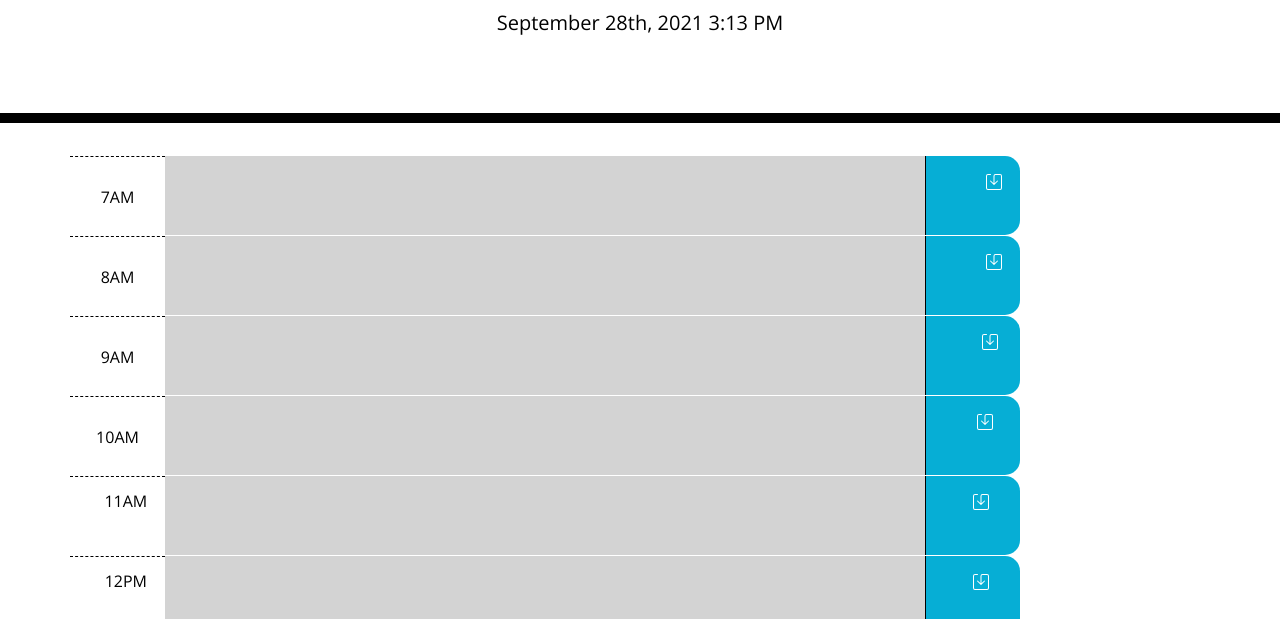
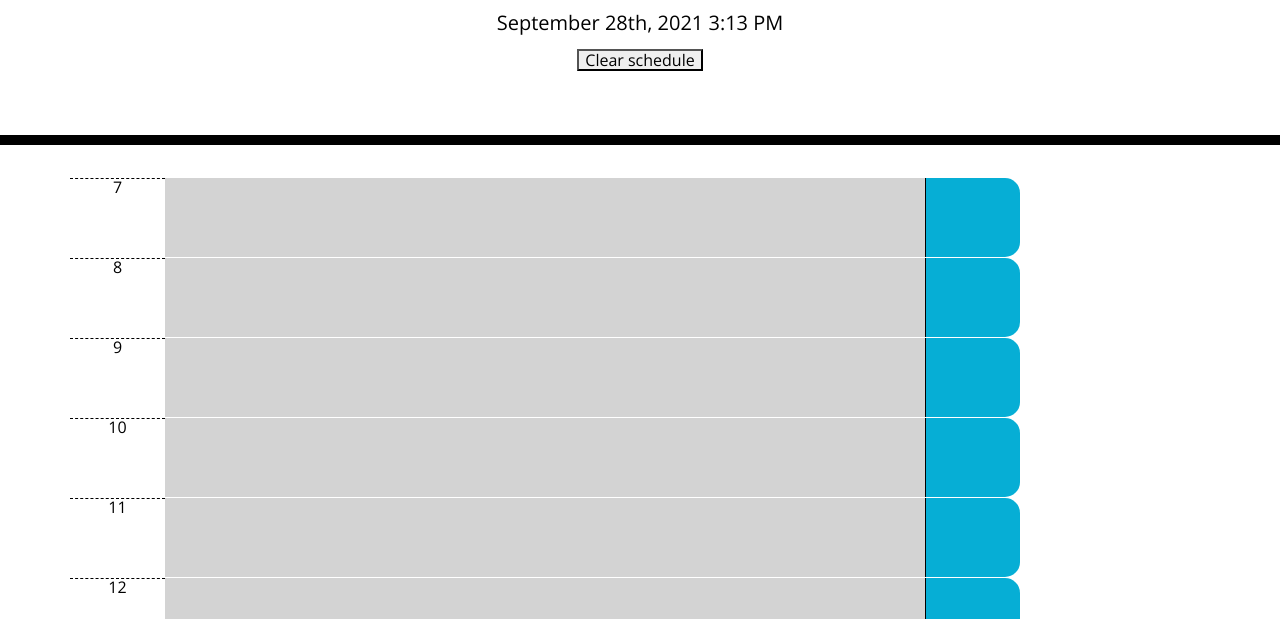
Before and after one commit to CChampness/WorkdayCalendar, a plain HTML site: page index.html in a window 1280 px wide. Shown: the part 181-800 px from the top of the page. Drawn offline with nearby package versions, Linux system fonts and the light colour scheme.

Commit message:
generating html dynamically for all rows and cols

```diff
--- a/Assets/css/style.css
+++ b/Assets/css/style.css
@@ -4,13 +4,17 @@ body {
   line-height: 1;
 }
 
+/* button {
+  border: 2px solid black;
+} */
+
 textarea {
-
   position: relative;
   top: 0;
   left: 0;
-  margin-top: -10px;
-  margin-left: -75px;
+  margin-top: 5px;
+  /* margin-top: -10px;
+  margin-left: -75px; */
   background: transparent;
   border: none;
   resize: none;
@@ -85,6 +89,5 @@ input {
 .savebtn:hover {
   border: 1px solid black;
   background-color: #b5d4db;
-  /* font-size: 20px; */
   transition: all 0.3s ease-in-out;
 }
--- a/Assets/js/script.js
+++ b/Assets/js/script.js
@@ -1,10 +1,11 @@
 var managedHours = [[7,""],[8,""],[9,""],[10,""],[11,""],[12,""],[1,""],[2,""],[3,""],[4,""],[5,""],[6,""]];
-console.log(managedHours);
+// console.log(managedHours);
 const numHours = managedHours.length;
 var dateTime = $('#currentDay');
+var eventList = "eventList";
 
 function updateTimeBlocks(currentHour) {
-  console.log("updateTimeBlocks " + currentHour);
+  // console.log("updateTimeBlocks " + currentHour);
   // Get the position of the current hour in the array
   for(var pos=0; managedHours[pos][0] != currentHour; pos++);
   for(var i=0; i<numHours; i++) {
@@ -29,12 +30,12 @@ function updateTimeBlocks(currentHour) {
 }
 
 function getStoredEvents() {
-  var trialList = JSON.parse(localStorage.getItem("eventList"));
+  var trialList = JSON.parse(localStorage.getItem(eventList));
     if (trialList) {
     // If trialList is NOT null, we want to collect everything in it.
     managedHours = trialList;
   }
-  console.log(managedHours);
+  // console.log(managedHours);
   // Display all of the saved events in the schedule
   for(var i=0; i<numHours; i++) {
     $("#input"+managedHours[i][0]).val(managedHours[i][1]);
@@ -45,18 +46,18 @@ function minuteCounter() {
   var currentTime;
   var lastHour =
   currentTime = moment().format("MMMM Do, YYYY h:mm A");
-  console.log(currentTime);
+  // console.log(currentTime);
   dateTime.text(currentTime);
 
   currentHour = moment().format("hh");
   var lastHour = currentHour;
-  console.log("lastHour:" + lastHour+", currentHour:" +currentHour);
+  // console.log("lastHour:" + lastHour+", currentHour:" +currentHour);
 
   // Use the setInterval() to go off every minute
   var timeInterval = setInterval(function() {
 
     currentTime = moment().format("MMMM Do, YYYY h:mm A");
-    console.log(currentTime);
+    // console.log(currentTime);
 
     // Set the time display in the header
     dateTime.text(currentTime);
@@ -68,49 +69,85 @@ function minuteCounter() {
     currentHour = moment().format("hh");
     console.log("lastHour:" + lastHour+", currentHour:" +currentHour);
   }, 60000);  // 1 minute
-  }
+}
+
+////////// this is what we want each row to be
+//   <div class="row time-block">
+//   <div class="col col-1 hour">
+//     6PM
+//   </div>
+//   <div id="6" class="col col-8 description future">
+//     <textarea id="input6" rows=4 cols=50></textarea>
+//   </div>
+//   <div onclick="saveEvent(6)" class="col col-1 savebtn">
+//     <svg xmlns="http://www.w3.org/2000/svg" width="16" height="16" fill="currentColor" class="bi bi-save" viewBox="0 0 16 16">
+//     <path d="M2 1a1 1 0 0 0-1 1v12a1 1 0 0 0 1 1h12a1 1 0 0 0 1-1V2a1 1 0 0 0-1-1H9.5a1 1 0 0 0-1 1v7.293l2.646-2.647a.5.5 0 0 1 .708.708l-3.5 3.5a.5.5 0 0 1-.708 0l-3.5-3.5a.5.5 0 1 1 .708-.708L7.5 9.293V2a2 2 0 0 1 2-2H14a2 2 0 0 1 2 2v12a2 2 0 0 1-2 2H2a2 2 0 0 1-2-2V2a2 2 0 0 1 2-2h2.5a.5.5 0 0 1 0 1H2z"/>
+//     </svg>
+//   </div>
+// </div>
 
   function setupRows(numHours){
     var containerEl = $('.container');
     for (var i=0; i<numHours; i++){
-      var t = $(document.createElement('div'))
-      var rowEl = containerEl.append("<div class='row time-block'>newrow</div>").children();
+      // Get to the right index for this hour
+      // console.log("managedHours: " +managedHours);
+      // for(var ndx=0; managedHours[ndx][0] != i; ndx++);
+      var rowEl = $(document.createElement("div"));
+      rowEl.addClass("row time-block");
+      containerEl.append(rowEl);
+
+      var hourEl = $(document.createElement("div"));
+      hourEl.addClass("col col-1 hour");
+      hourEl.text(managedHours[i][0]);
+      rowEl.append(hourEl);
+
+      var eventEl = $(document.createElement("div"));
+      eventEl.attr("id", managedHours[i][0]);
+      eventEl.addClass("col col-8 description future");
+      var textEl = $(document.createElement("textarea"));
+      textEl.attr("id","input"+managedHours[i][0]);
+      textEl.attr("rows","4");
+      textEl.attr("cols","50");
+      eventEl.append(textEl);
+      rowEl.append(eventEl);
+
+      var saveEl = $(document.createElement("div"));
+      saveEl.attr("onclick", "saveEvent("+managedHours[i][0]+")");
+      saveEl.addClass("col col-1 savebtn");
+
+      var svgEl = $(document.createElement("svg"));
+      svgEl.attr("xmlns","http://www.w3.org/2000/svg");
+      svgEl.attr("width","16");
+      svgEl.attr("height","16");
+      svgEl.attr("fill","currentColor");
+      svgEl.addClass("bi bi-save");
+      svgEl.attr("viewBox","0 0 16 16");
+      // Need path
+      saveEl.append(svgEl);
+      rowEl.append(saveEl);
+
       console.log(rowEl);
-      // rowEl.append(t);
-      let hourEl = rowEl.append("<div>hour</div>");
-      console.log(hourEl);
-      console.log(rowEl);
-      // let eventEl = rowEl.appendChild("<div>event</div>");
-      // let saveBtnEl = rowEl.appendChild("<div>save</div>");
-
-      // var rowEl = containerEl.append("<div class='row time-block'>newrow</div>");
-      // var hourEl = rowEl.append("<div class='col col-2 hour'></div>");
-      // var eventEl = rowEl.append("<div class='col col-7 description present'>event</div>");
-      // var saveBtnEl = rowEl.append("<div class='col col-1 savebtn'>save</div>");
-
-      // var rowEl = containerEl.add("div");
-      // rowEl.addClass(["row", "time-block"]);
-      // var hourEl = rowEl.add("div");
-      // hourEl.addClass(["col", "col-2", "hour"]);
-      // var eventEl = rowEl.add("div");
-      // hourEl.addClass(["col", "col-7", "description", "present"]);
-      // var saveBtnEl = rowEl.add("div");
-      // saveBtnEl.addClass(["col", "col-1", "saveBtn"]);
       console.log("setupRows:"+i);
     }
   }
 
-  function saveEvent(hour) {
-    console.log("saveEvent " + $("#" + hour).val());
-    var text = $("#input"+hour).val();
-    console.log("text: " + text);
-    // Find index of the hour
-    for(var pos=0; managedHours[pos][0] != hour; pos++);
-    managedHours[pos][1] = text;
-    localStorage.setItem("eventList", JSON.stringify(managedHours));
+  function clearSched() {
+    localStorage.removeItem(eventList);
+    $("textarea").val("");
   }
 
+  function saveEvent(hour) {
+    // console.log("saveEvent " + $("#" + hour).val());
+    var text = $("#input"+hour).val();
+    // console.log("text: " + text);
+    // Find index of the hour
+    for(var ndx=0; managedHours[ndx][0] != hour; ndx++);
+    managedHours[ndx][1] = text;
+    localStorage.setItem(eventList, JSON.stringify(managedHours));
+   }
+
   var currentHour = moment().format("hh");
+  setupRows(numHours);
   updateTimeBlocks(currentHour);
   getStoredEvents();
   minuteCounter();
--- a/index.html
+++ b/index.html
@@ -27,23 +27,24 @@
       <h1 class="display-3">Work Day Scheduler</h1>
       <p class="lead">A simple calendar app for scheduling your work day</p>
       <p id="currentDay" class="lead">timeclock goes here</p>
+      <button type="button" onclick="clearSched()">Clear schedule</button>
     </header>
     <div class="container">
 
-      <div class="row time-block">
+      <!-- <div class="row time-block">
         <div class="col col-1 hour">
           7AM
         </div>
         <div id="7" class="col col-8 description past">
           <textarea id="input7" rows=4 cols=50></textarea>
         </div>
-        <div button onclick="saveEvent(7)" class="col col-1 savebtn">
+        <div onclick="saveEvent(7)" class="col col-1 savebtn">
           <svg xmlns="http://www.w3.org/2000/svg" width="16" height="16" fill="currentColor" class="bi bi-save" viewBox="0 0 16 16">
           <path d="M2 1a1 1 0 0 0-1 1v12a1 1 0 0 0 1 1h12a1 1 0 0 0 1-1V2a1 1 0 0 0-1-1H9.5a1 1 0 0 0-1 1v7.293l2.646-2.647a.5.5 0 0 1 .708.708l-3.5 3.5a.5.5 0 0 1-.708 0l-3.5-3.5a.5.5 0 1 1 .708-.708L7.5 9.293V2a2 2 0 0 1 2-2H14a2 2 0 0 1 2 2v12a2 2 0 0 1-2 2H2a2 2 0 0 1-2-2V2a2 2 0 0 1 2-2h2.5a.5.5 0 0 1 0 1H2z"/>
           </svg>
         </div>
-      </div>
-
+      </div> -->
+<!--
       <div class="row time-block">
         <div class="col col-1 hour">
           8AM
@@ -51,7 +52,7 @@
         <div id="8" class="col col-8 description present">
           <textarea id="input8" rows=4 cols=50></textarea>
         </div>
-        <div button onclick="saveEvent(8)" class="col col-1 savebtn">
+        <div onclick="saveEvent(8)" class="col col-1 savebtn">
           <svg xmlns="http://www.w3.org/2000/svg" width="16" height="16" fill="currentColor" class="bi bi-save" viewBox="0 0 16 16">
           <path d="M2 1a1 1 0 0 0-1 1v12a1 1 0 0 0 1 1h12a1 1 0 0 0 1-1V2a1 1 0 0 0-1-1H9.5a1 1 0 0 0-1 1v7.293l2.646-2.647a.5.5 0 0 1 .708.708l-3.5 3.5a.5.5 0 0 1-.708 0l-3.5-3.5a.5.5 0 1 1 .708-.708L7.5 9.293V2a2 2 0 0 1 2-2H14a2 2 0 0 1 2 2v12a2 2 0 0 1-2 2H2a2 2 0 0 1-2-2V2a2 2 0 0 1 2-2h2.5a.5.5 0 0 1 0 1H2z"/>
           </svg>
@@ -64,7 +65,6 @@
       </div>
       <div id="9" class="col col-8 description future">
         <textarea id="input9" rows=4 cols=50></textarea>
-        <!-- <input id="input9" type="text" value=""/> -->
       </div>
       <div onclick="saveEvent(9)" class="col col-1 savebtn">
         <svg xmlns="http://www.w3.org/2000/svg" width="16" height="16" fill="currentColor" class="bi bi-save" viewBox="0 0 16 16">
@@ -190,14 +190,14 @@
     6PM
   </div>
   <div id="6" class="col col-8 description future">
-    <textarea id="input9" rows=4 cols=50></textarea>
+    <textarea id="input6" rows=4 cols=50></textarea>
   </div>
   <div onclick="saveEvent(6)" class="col col-1 savebtn">
     <svg xmlns="http://www.w3.org/2000/svg" width="16" height="16" fill="currentColor" class="bi bi-save" viewBox="0 0 16 16">
     <path d="M2 1a1 1 0 0 0-1 1v12a1 1 0 0 0 1 1h12a1 1 0 0 0 1-1V2a1 1 0 0 0-1-1H9.5a1 1 0 0 0-1 1v7.293l2.646-2.647a.5.5 0 0 1 .708.708l-3.5 3.5a.5.5 0 0 1-.708 0l-3.5-3.5a.5.5 0 1 1 .708-.708L7.5 9.293V2a2 2 0 0 1 2-2H14a2 2 0 0 1 2 2v12a2 2 0 0 1-2 2H2a2 2 0 0 1-2-2V2a2 2 0 0 1 2-2h2.5a.5.5 0 0 1 0 1H2z"/>
     </svg>
   </div>
-</div>
+</div> -->
 </div>
 <hr>
 <footer>
```
